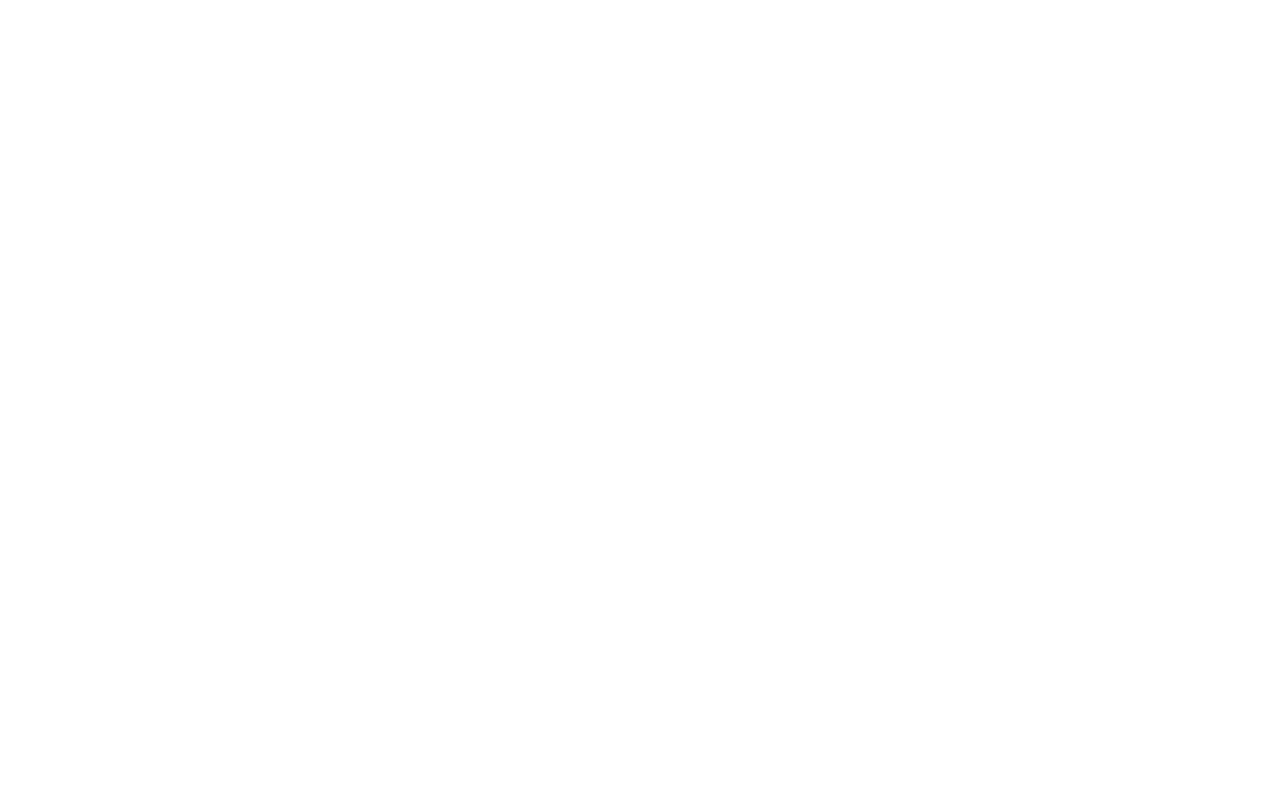
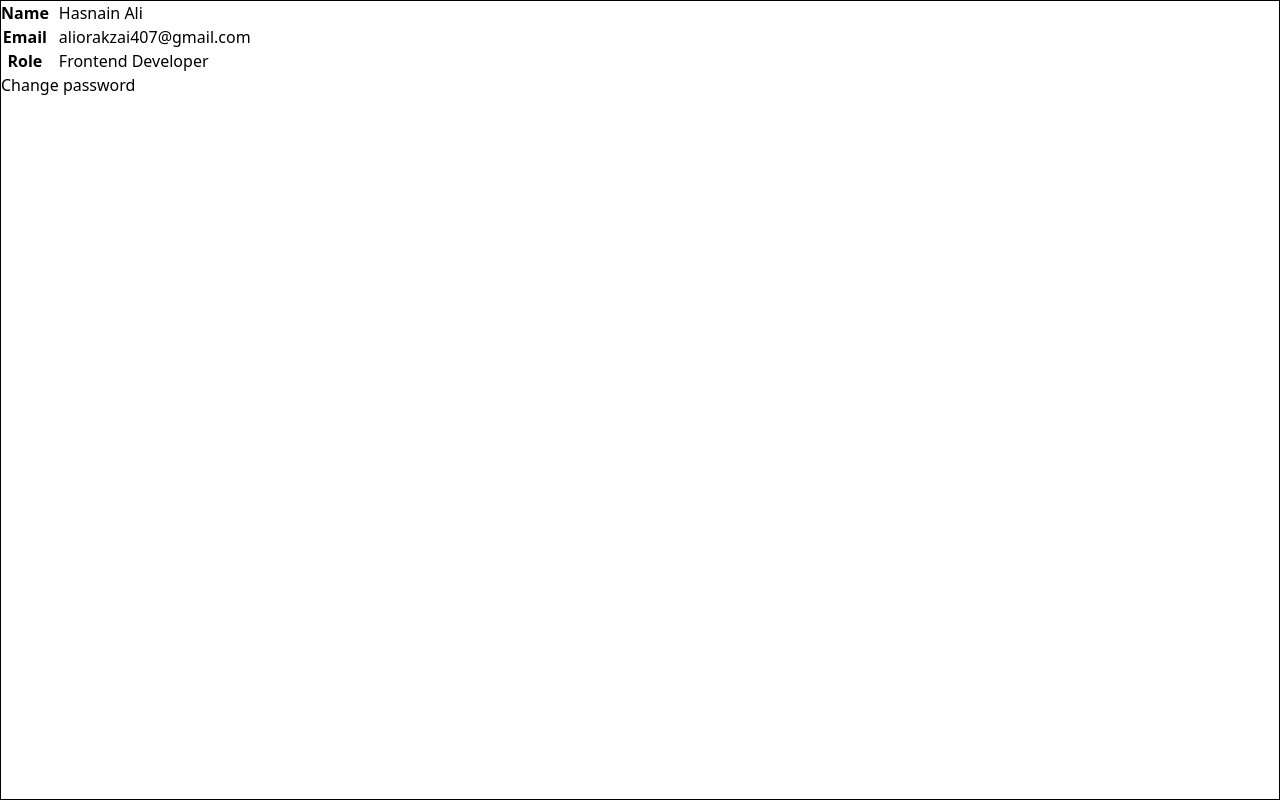
Before and after one commit to HasnainAli313/InternHub, a React (Vite) app: page /profile in a window 1280 px wide. Before the commit this address had no page. Built offline with nearby package versions, Linux system fonts and the light colour scheme.

Commit message:
created Profile page and Change Password form

```diff
--- a/src/App.jsx
+++ b/src/App.jsx
@@ -1,5 +1,7 @@
 import { BrowserRouter, Route, Routes } from "react-router-dom";
 import Login from "./pages/Login";
+import Profile from "./pages/Profile";
+import ChangePassword from "./pages/ChangePassword";
 
 function App(){
 
@@ -8,6 +10,8 @@
         <BrowserRouter>
         <Routes>
             <Route path="/login" element={<Login/>}/>
+            <Route path="/profile" element={<Profile/>}/>
+            <Route path="/changePassword" element={<ChangePassword/>}/>
         </Routes>
         </BrowserRouter>
         </>
--- /dev/null
+++ b/src/pages/ChangePassword.jsx
@@ -0,0 +1,23 @@
+import React from 'react'
+
+function ChangePassword() {
+  return (
+    <>
+        <div className='h-[100vh] flex justify-center items-center  '>
+            <form action="" className='border border-black rounded-xl  flex flex-col gap-[10px] h-[50vh] p-[20px] '>
+                <div>
+                    <h1 className='text-center text-xl font-semibold'>Change Password</h1>
+                </div>
+               <label htmlFor="newPassword">New Password:</label>
+               <input className='border rounded p-2' type="password" id='newPassword' placeholder='New Password'/>
+
+               <label htmlFor="password">Confirm Password:</label>
+               <input className='border rounded p-2' type="password" id='confirmPassword' placeholder='Confirm Password'/>
+                <button className='border rounded p-2 bg-blue-800 hover:bg-blue-700 text-white'>Change Password</button>
+            </form>
+        </div>
+    </>
+  )
+}
+
+export default ChangePassword;
--- a/src/pages/Login.jsx
+++ b/src/pages/Login.jsx
@@ -4,15 +4,14 @@
   return (
     <>
         <div className='h-[100vh] flex justify-center items-center  '>
-            <form action="" className='border border-black rounded-xl flex flex-col gap-[5px] p-[20px] '>
+            <form action="" className='border border-black rounded-xl  flex flex-col gap-[10px] h-[50vh] p-[20px] '>
                 <div>
-                    <img src="" alt="" />
-                    <h1 className='text-center'>InternHub</h1>
+                    <h1 className='text-center text-xl font-semibold'>InternHub</h1>
                 </div>
                <label htmlFor="email">Email:</label>
                <input className='border rounded p-2' type="email" id='email' placeholder='Email'/>
                <label htmlFor="password">Password:</label>
-               <input className='border rounded p-2' type="password" id='password' placeholder='Email'/>
+               <input className='border rounded p-2' type="password" id='password' placeholder='Password'/>
                 <button className='border rounded p-2 bg-blue-800 hover:bg-blue-700 text-white'>LOGIN</button>
             </form>
         </div>
--- /dev/null
+++ b/src/pages/Profile.jsx
@@ -0,0 +1,31 @@
+import React from "react";
+import { Link } from "react-router-dom";
+
+function Candidates() {
+  return (
+    <>
+      <section className="  h-[100vh] border border-black">
+        <table>
+          <tbody>
+            <tr>
+            <th>Name</th>
+            <td className="px-[10px]">Hasnain Ali</td>
+            </tr>
+            <tr>
+               <th>Email</th>
+            <td className="px-[10px]">aliorakzai407@gmail.com</td>
+            </tr>
+            <tr>
+            <th>Role</th>
+            <td className="px-[10px]">Frontend Developer</td>
+            </tr>
+          </tbody>
+        </table>
+
+        <p><Link to="/changePassword" >Change password</Link></p>
+      </section>
+    </>
+  );
+}
+
+export default Candidates;
```
